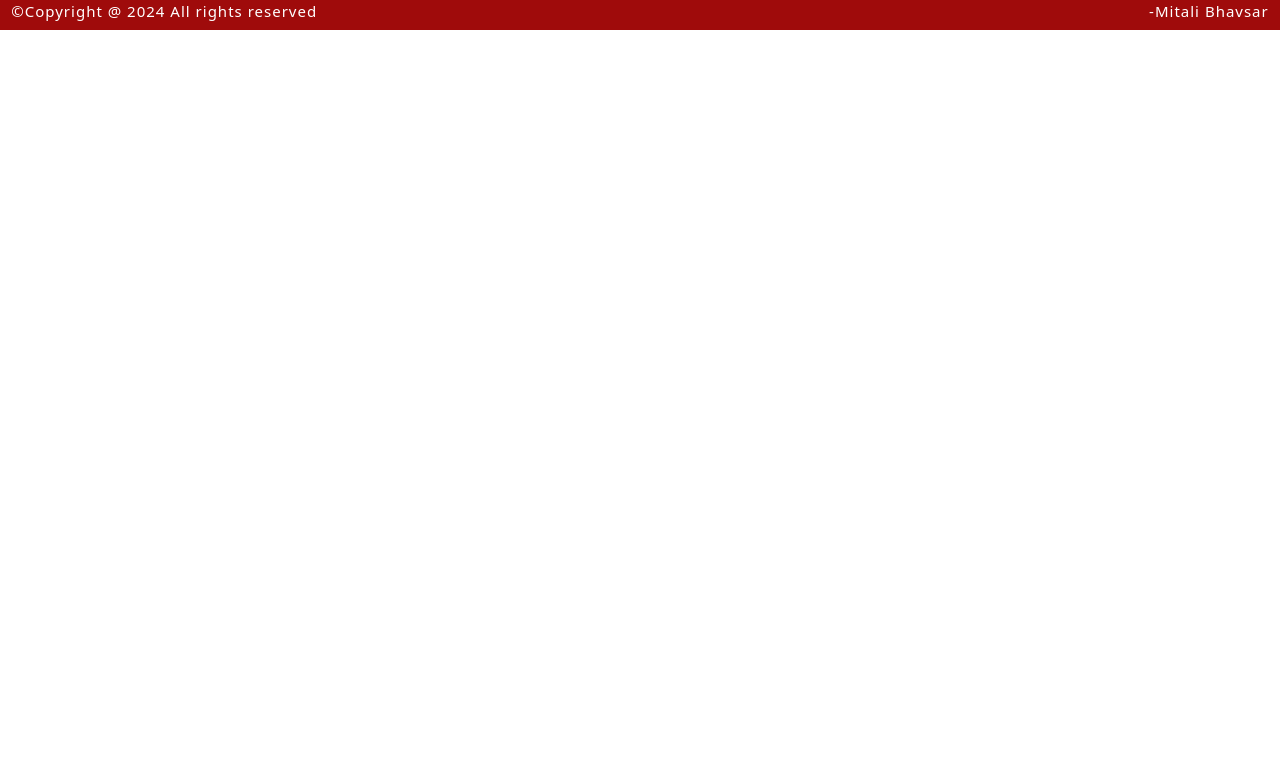
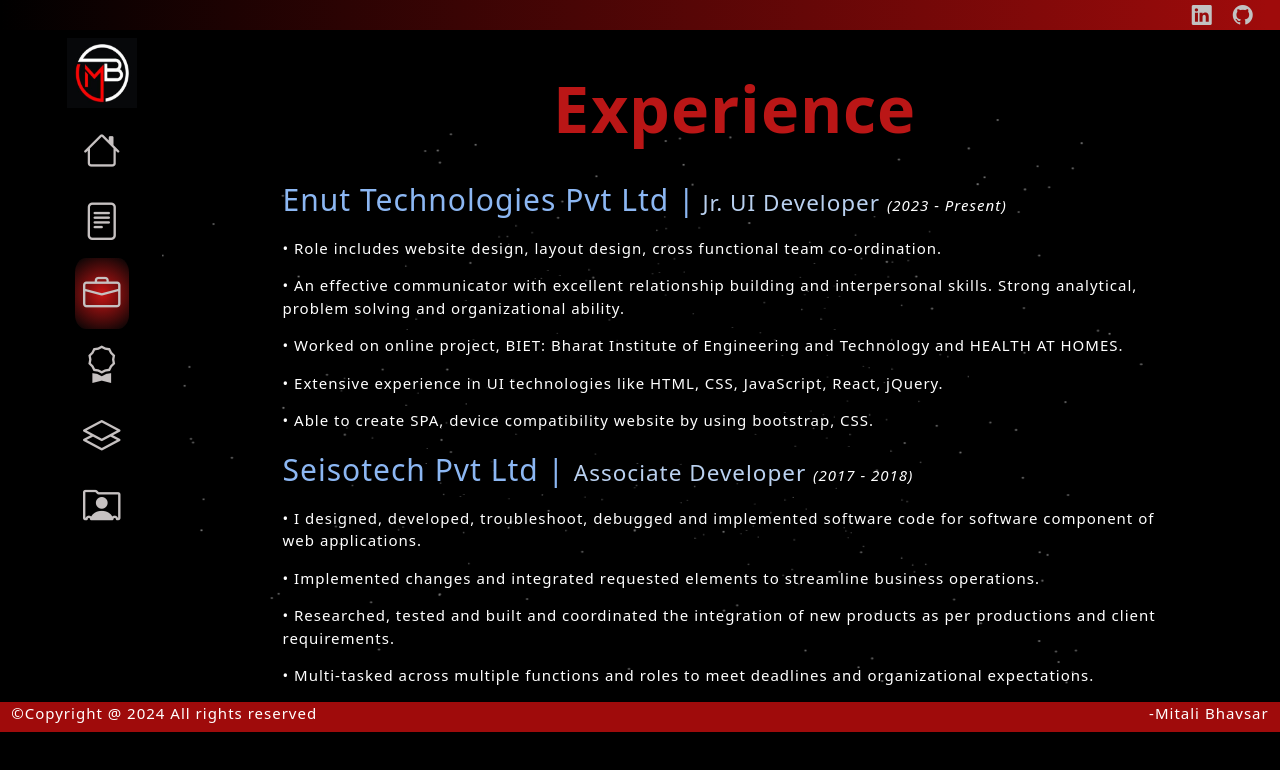
Before and after one commit to Mitali-Bhavsar/PortFolio, a React (Create React App) app: page /experience in a window 1280 px wide. Shown: the top 770 px of the page. Built offline with nearby package versions, Linux system fonts and the light colour scheme.

Commit message:
Experience tab added

```diff
--- a/public/index.html
+++ b/public/index.html
@@ -9,7 +9,7 @@
       name="description"
       content="Web site created using create-react-app"
     />
-    <link rel="apple-touch-icon" href="%PUBLIC_URL%/mb-logo" />
+    <link rel="apple-touch-icon" href="%PUBLIC_URL%/mb-logo.jpg" />
     <!--
       manifest.json provides metadata used when your web app is installed on a
       user's mobile device or desktop. See https://developers.google.com/web/fundamentals/web-app-manifest/
--- a/src/CSS/style.css
+++ b/src/CSS/style.css
@@ -293,7 +293,7 @@
 /*------------text animation home ------*/
 .animate {
 	font-size: 50px;
-  margin: 40px 0px 20px;
+  margin: 30px 0px 20px;
 	/*border-bottom: 2px solid #ccc;*/
 }
 
@@ -605,3 +605,14 @@
 
   }
 }
+/* Experiance start css */
+.heading1 {
+  font-size: 2rem;
+  color: #8cb7f3;
+}
+.heading2 {
+  font-size: 1.5rem;
+  color:#bad1f0;
+}
+
+/* Experiance end css */
--- a/src/webpages/About.js
+++ b/src/webpages/About.js
@@ -1,4 +1,4 @@
-import React from 'react'
+import React from 'react';
 
 const About = () => {
   return (
@@ -6,7 +6,7 @@
       <div className='about-text'>
     <span className="text1"> About</span>
     <span className="text2">
-    Having 2+ years of experience in development. Experienced UI Developer with passion for creating attractive and interactive websites meeting customer needs
+    Having 2 years of experience in development. Experienced UI Developer with passion for creating attractive and interactive websites meeting customer needs
 and exceeding expectations. Focused on creating clean, robust code with exceptional security.
     </span>
     </div>
--- a/src/webpages/Contact.js
+++ b/src/webpages/Contact.js
@@ -1,8 +1,12 @@
-import React from 'react';
+import React, { useEffect } from 'react';
 import { NavLink } from 'react-router-dom';
+import AOS from 'aos';
 import "aos/dist/aos.css";
 
 export default function Contact() {
+  useEffect(() => {
+    AOS.init();
+  }, []);
   return (
    <section>
     <div className="animate six">
--- /dev/null
+++ b/src/webpages/Experince.js
@@ -0,0 +1,36 @@
+import React, { useEffect } from 'react';
+import AOS from 'aos';
+import "aos/dist/aos.css";
+
+const Experince = () => {
+    useEffect(() => {
+        AOS.init();
+      }, []);
+  return (
+    <div className="container">
+      <div className='animate three'><span>E</span><span>x</span><span>p</span><span>e</span><span>r</span><span>i</span><span>e</span><span>n</span>
+      <span>c</span><span>e</span><span></span><span></span><span></span><span></span>
+      </div>
+      <div className='row'>
+        <div className='col-md-12 text-start'>
+            <p data-aos="fade-up" data-aos-anchor-placement="top-bottom" data-aos-duration="2300"><span className='heading1' >Enut Technologies Pvt Ltd |</span><span className='heading2'> Jr. UI Developer </span><span><em> (2023 - Present)</em></span></p>
+            <p>•	Role includes website design, layout design, cross functional team co-ordination.</p>
+            <p>•	An effective communicator with excellent relationship building and interpersonal skills. Strong analytical, problem solving and organizational ability.</p>
+            <p>•	Worked on online project, BIET: Bharat Institute of Engineering and Technology and HEALTH AT HOMES.</p>
+            <p>•	Extensive experience in UI technologies like HTML, CSS, JavaScript, React, jQuery.</p>
+            <p>•	 Able to create SPA, device compatibility website by using bootstrap, CSS.</p>
+        </div>
+        <div className='col-md-12 text-start'>
+            <p data-aos="fade-down" data-aos-anchor-placement="top-bottom" data-aos-duration="2300"><span className='heading1' >Seisotech Pvt Ltd | </span><span className='heading2'> Associate Developer </span><span><em> (2017 - 2018)</em></span></p>
+            <p>•	I designed, developed, troubleshoot, debugged and implemented software code for software component of web applications.</p>
+            <p>•	Implemented changes and integrated requested elements to streamline business operations.</p>
+            <p>•	Researched, tested and built and coordinated the integration of new products as per productions and client requirements.</p>
+            <p>•	Multi-tasked across multiple functions and roles to meet deadlines and organizational expectations.</p>
+        </div>
+
+    </div>
+  </div>
+  )
+}
+
+export default Experince
--- a/src/webpages/Projects.js
+++ b/src/webpages/Projects.js
@@ -1,11 +1,16 @@
-import React from 'react';
+import React, { useEffect } from 'react';
 import { NavLink } from 'react-router-dom';
 import Ehealthcare from '../Images/Ehealthcare.png';
 import MabServices from '../Images/MabServices.png';
 import ElearnDemo from '../Images/ElearnDemo.png';
 import TreeFold from '../Images/TreeFold.png';
+import MABPhotography from '../Images/MABPhotography.png'
+import AOS from "aos";
 import "aos/dist/aos.css";
 const Projects = () => {
+  useEffect(() => {
+    AOS.init();
+  }, []);
   return (
   <div>
      <section>
@@ -30,13 +35,20 @@
           </NavLink>
         </div>
         <div className='col-md-4'>
+        <NavLink className='text-decoration-none' to="https://mab-photography.netlify.app/" target="_blank" >
+            <img className="proj" src={MABPhotography} alt="" data-aos="zoom-in" />
+            <p className='text-white'>Mab Photography</p>
+          </NavLink>
+        </div>
+
+      </div>
+      <div className='row'>
+      <div className='col-md-4'>
         <NavLink className='text-decoration-none' to="https://elearndemo.netlify.app/" target="_blank" >
             <img className="proj" src={ElearnDemo} alt="" data-aos="zoom-in" />
-            <p className='text-white'> Elearn Demo</p>
+            <p className='text-white'> ELearning</p>
           </NavLink>
         </div>
-      </div>
-      <div className='row'>
         <div className='col-md-4'>
         <NavLink className='text-decoration-none' to="https://tree-fold.netlify.app/" target="_blank" >
             <img className="proj" src={TreeFold} alt="" data-aos="zoom-in" />
--- a/src/webpages/Routing.js
+++ b/src/webpages/Routing.js
@@ -6,6 +6,7 @@
 import Projects from "./Projects"
 import Skills from './Skills';
 import DashBoard from './DashBoard';
+import Experince from './Experince';
 
 const Routing = () => {
   return (
@@ -14,6 +15,7 @@
           <Route path="/" element={<DashBoard />}>
               <Route path="/" element={<Home /> } />
               <Route path="/about" element={<About /> } />
+              <Route path="/experience" element={<Experince /> } />
               <Route path="/skills" element={<Skills /> } />
               <Route path="/projects" element={<Projects /> } />
               <Route path="/contact" element={<Contact /> } />
--- a/src/webpages/SideBar.js
+++ b/src/webpages/SideBar.js
@@ -13,32 +13,37 @@
    <div className='col-md-3 p-0'>
     <div className="col-sm-auto  sticky-top">
             <div className="d-flex flex-sm-column flex-row flex-nowrap  align-items-center sticky-top">
-                <NavLink to="/" className="d-block p-3 link-dark text-decoration-none" title="" data-bs-toggle="tooltip" data-bs-placement="right" data-bs-original-title="">
+                <NavLink to="/" className="d-block p-2 link-dark text-decoration-none" title="" data-bs-toggle="tooltip" data-bs-placement="right" data-bs-original-title="">
                     <img className='logo' src={bgimg} alt="" />
                 </NavLink>
                 <ul className="nav nav-pills nav-flush flex-sm-column flex-row flex-nowrap mb-auto mx-auto text-center justify-content-between w-100 px-3 align-items-center">
                     <li className="nav-item button5">
-                        <NavLink to="/" className="nav-link py-3 px-2" title="Home" data-bs-toggle="tooltip" data-bs-placement="right" data-bs-original-title="Home">
+                        <NavLink to="/" className="nav-link py-2 px-2" title="Home" data-bs-toggle="tooltip" data-bs-placement="right" data-bs-original-title="Home">
                             <i className="bi bi-house fs-1 c-white"></i>
                         </NavLink>
                     </li>
                     <li className="nav-item button5">
-                        <NavLink to="/about" className="nav-link py-3 px-2" title="About" data-bs-toggle="tooltip" data-bs-placement="right" data-bs-original-title="About">
+                        <NavLink to="/about" className="nav-link py-2 px-2" title="About" data-bs-toggle="tooltip" data-bs-placement="right" data-bs-original-title="About">
                         <i className="bi bi-file-text fs-1 c-white"></i>
                         </NavLink>
                     </li>
                     <li className="nav-item button5">
-                        <NavLink to="/skills" className="nav-link py-3 px-2" title="Skills" data-bs-toggle="tooltip" data-bs-placement="right" data-bs-original-title="Skills">
+                        <NavLink to="/experience" className="nav-link py-2 px-2" title="Experience" data-bs-toggle="tooltip" data-bs-placement="right" data-bs-original-title="Experience">
+                        <i className="bi bi-briefcase fs-1 c-white"></i>
+                        </NavLink>
+                    </li>
+                    <li className="nav-item button5">
+                        <NavLink to="/skills" className="nav-link py-2 px-2" title="Skills" data-bs-toggle="tooltip" data-bs-placement="right" data-bs-original-title="Skills">
                             <i className="bi bi-award fs-1 c-white"></i>
                         </NavLink>
                     </li>
                     <li className="nav-item button5">
-                        <NavLink to="projects" className="nav-link py-3 px-2" title="Projects" data-bs-toggle="tooltip" data-bs-placement="right" data-bs-original-title="Projects">
+                        <NavLink to="projects" className="nav-link py-2 px-2" title="Projects" data-bs-toggle="tooltip" data-bs-placement="right" data-bs-original-title="Projects">
                             <i className="bi bi-layers fs-1 c-white"></i>
                         </NavLink>
                     </li>
                     <li className="nav-item button5">
-                        <NavLink to="/contact" className="nav-link py-3 px-2" title="Contact" data-bs-toggle="tooltip" data-bs-placement="right" data-bs-original-title="Contact">
+                        <NavLink to="/contact" className="nav-link py-2 px-2" title="Contact" data-bs-toggle="tooltip" data-bs-placement="right" data-bs-original-title="Contact">
                             <i className="bi bi-person-rolodex fs-1 c-white"></i>
                         </NavLink>
                     </li>
```
Also changed, not shown: public/manifest.json, src/Images/MABPhotography.png (added).
